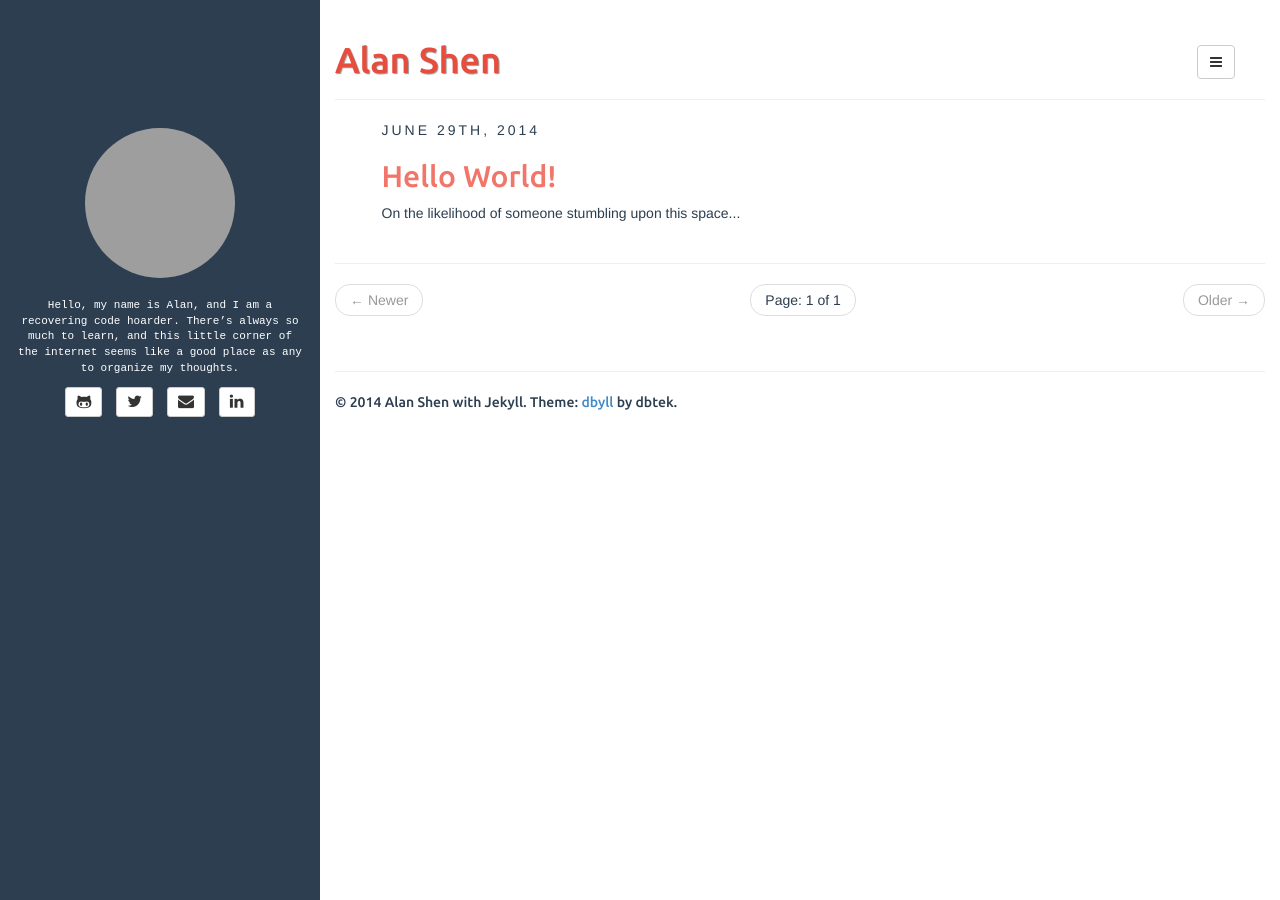
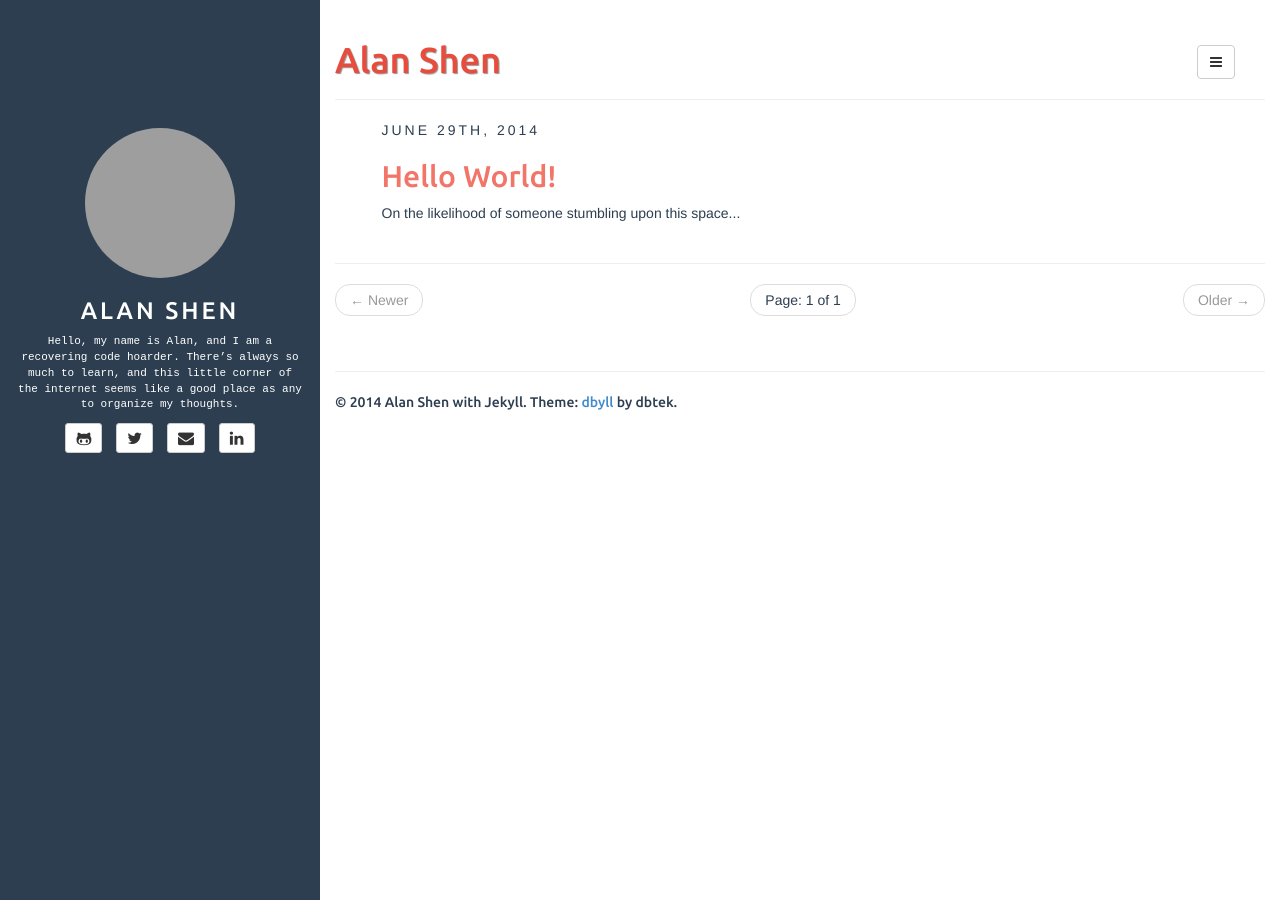
Before and after one commit to sunzenshen/sunzenshen.github.io, a Jekyll site: the page built from index.html, in a window 1280 px wide. Built offline with Jekyll 4.4.1, drawn with Linux system fonts in a browser that asks for light colours; the list of posts is cut into pages by our own code; grey boxes are pictures that could not be loaded.

Commit message:
Update the title in the sidebar.
Can’t think of a name for the site yet.  Sticking with my name for now.

```diff
--- a/_config.yml
+++ b/_config.yml
@@ -14,6 +14,7 @@ defaults:
     values:
       title: "Alan Shen"
 
+title: "Alan Shen"
 description: Pardon the dust.
 author:
   name: Alan Shen
```
